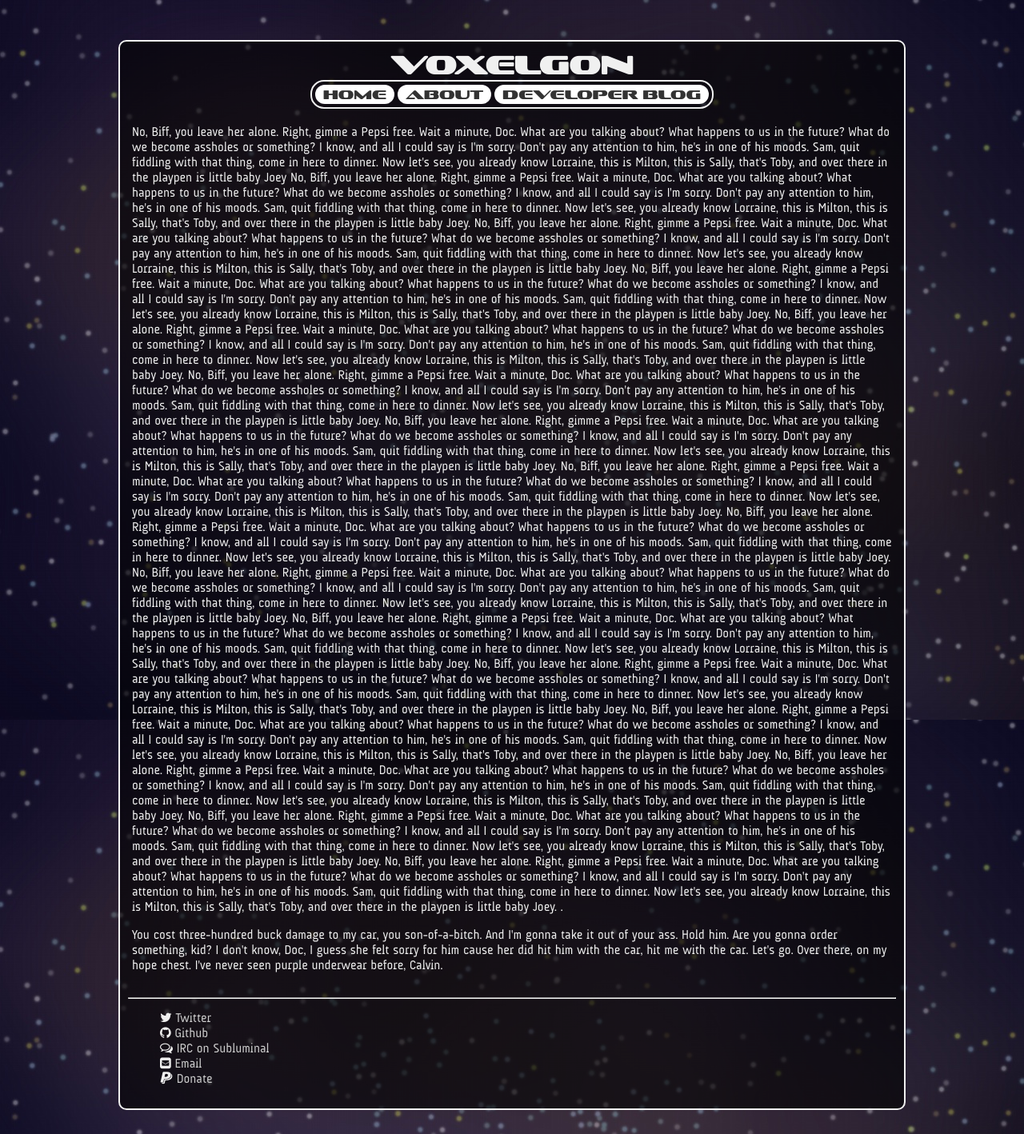
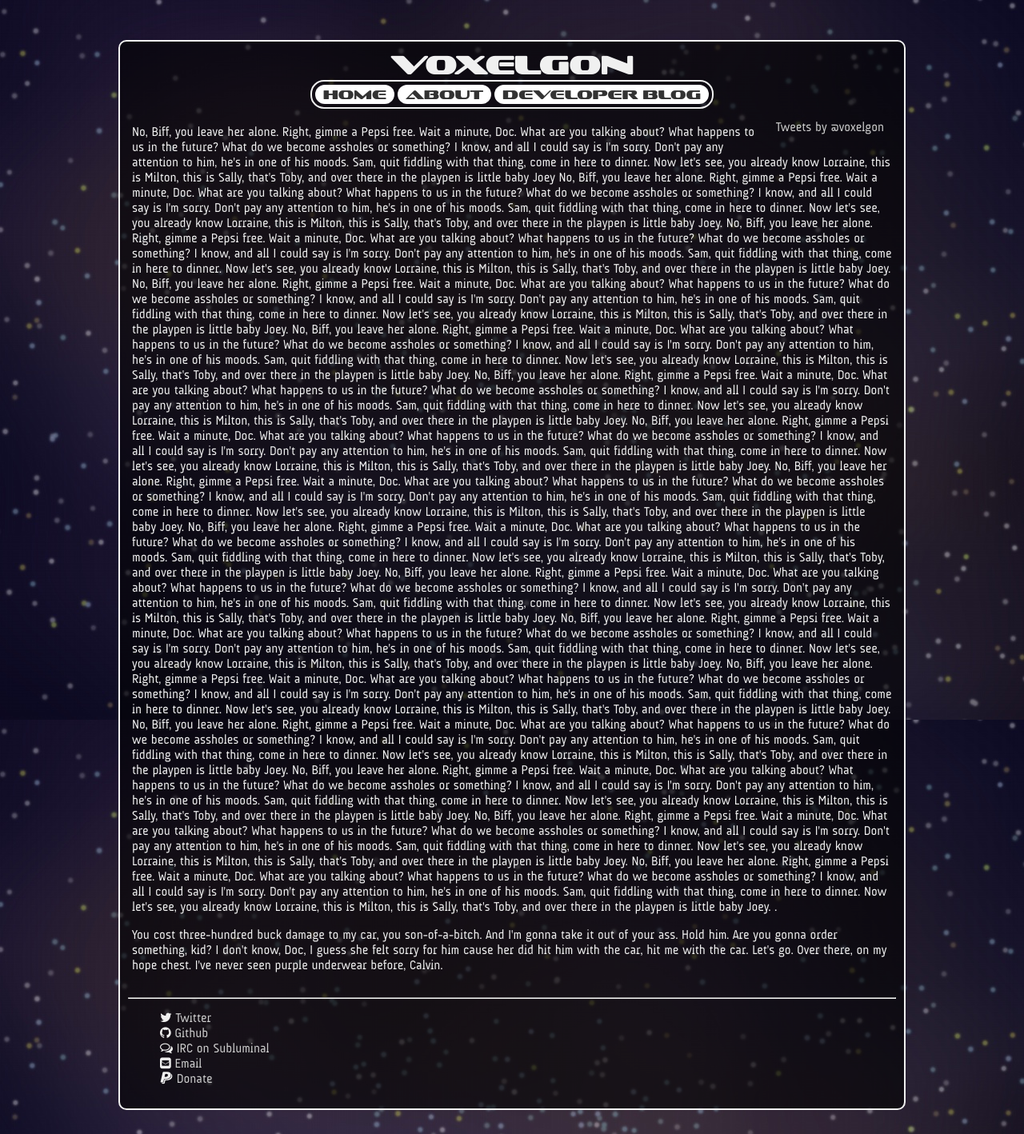
Before and after one commit to Voxelgon/Voxelgon.github.io, a Jekyll site: the page built from index.html, in a window 1280 px wide. Shown: the whole page at 80% size. Built offline with Jekyll 4.4.1, drawn with Linux system fonts in a browser that asks for light colours; comment, search, counter and statistics services are not loaded.

Commit message:
add twitter widget of sorts, get mad

```diff
--- a/css/style.scss
+++ b/css/style.scss
@@ -118,3 +118,10 @@
     padding: 5px;
     clear:both;
 }
+
+.twitter-timeline{
+    margin-left:10px;
+    margin:10px;
+    top: 100px;
+    float:right;
+}
--- a/index.html
+++ b/index.html
@@ -3,6 +3,13 @@
 ---
 
 <section class="content">
+    <a class="twitter-timeline"
+        href="https://twitter.com/voxelgon"
+        data-related="cineboxandrew,unity3d"
+        data-link-color="#00DDDD"
+        data-widget-id="518862107605872641">Tweets by @voxelgon</a>
+
+<script>!function(d,s,id){var js,fjs=d.getElementsByTagName(s)[0],p=/^http:/.test(d.location)?'http':'https';if(!d.getElementById(id)){js=d.createElement(s);js.id=id;js.src=p+"://platform.twitter.com/widgets.js";fjs.parentNode.insertBefore(js,fjs);}}(document,"script","twitter-wjs");</script>
   <p>
     No, Biff, you leave her alone. Right, gimme a Pepsi free. Wait a minute, Doc. What are you talking about? What happens to us in the future? What do we become assholes or something? I know, and all I could say is I'm sorry. Don't pay any attention to him, he's in one of his moods. Sam, quit fiddling with that thing, come in here to dinner. Now let's see, you already know Lorraine, this is Milton, this is Sally, that's Toby, and over there in the playpen is little baby Joey No, Biff, you leave her alone. Right, gimme a Pepsi free. Wait a minute, Doc. What are you talking about? What happens to us in the future? What do we become assholes or something? I know, and all I could say is I'm sorry. Don't pay any attention to him, he's in one of his moods. Sam, quit fiddling with that thing, come in here to dinner. Now let's see, you already know Lorraine, this is Milton, this is Sally, that's Toby, and over there in the playpen is little baby Joey.
  No, Biff, you leave her alone. Right, gimme a Pepsi free. Wait a minute, Doc. What are you talking about? What happens to us in the future? What do we become assholes or something? I know, and all I could say is I'm sorry. Don't pay any attention to him, he's in one of his moods. Sam, quit fiddling with that thing, come in here to dinner. Now let's see, you already know Lorraine, this is Milton, this is Sally, that's Toby, and over there in the playpen is little baby Joey.
```
